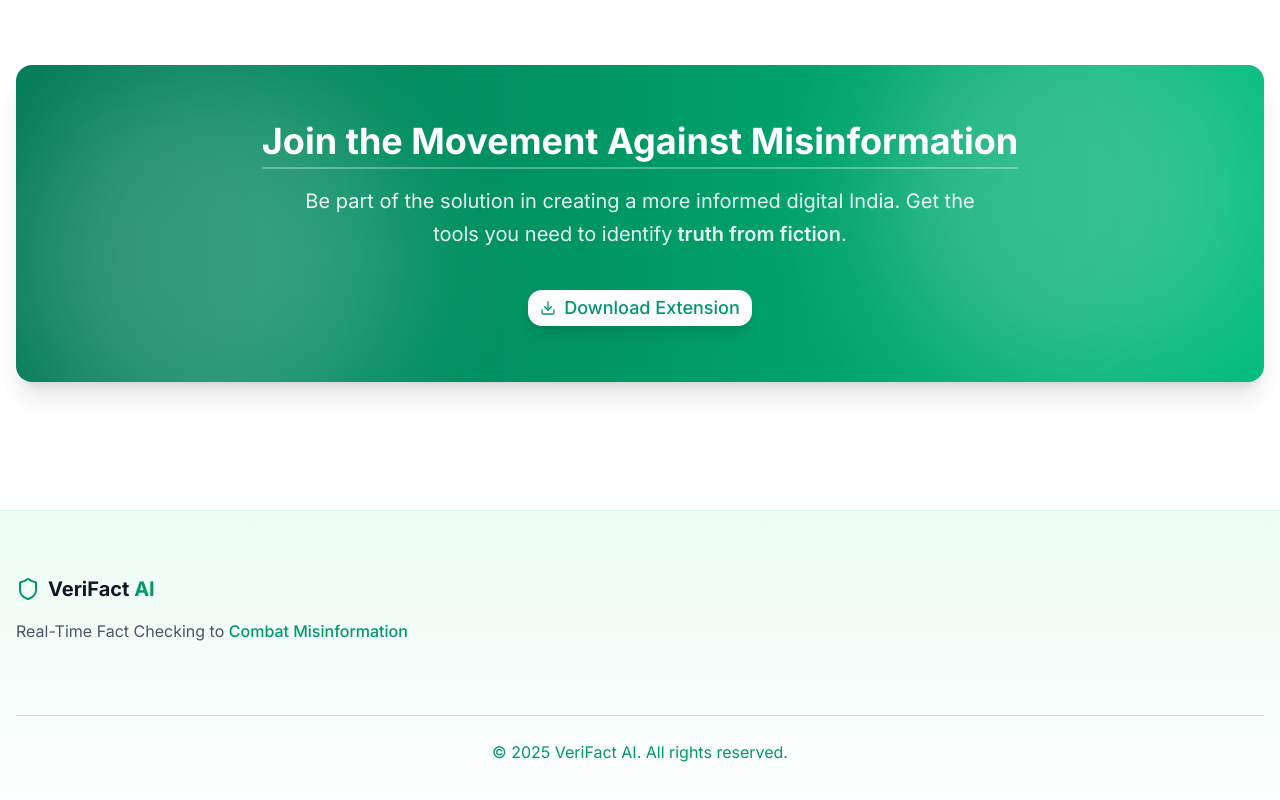
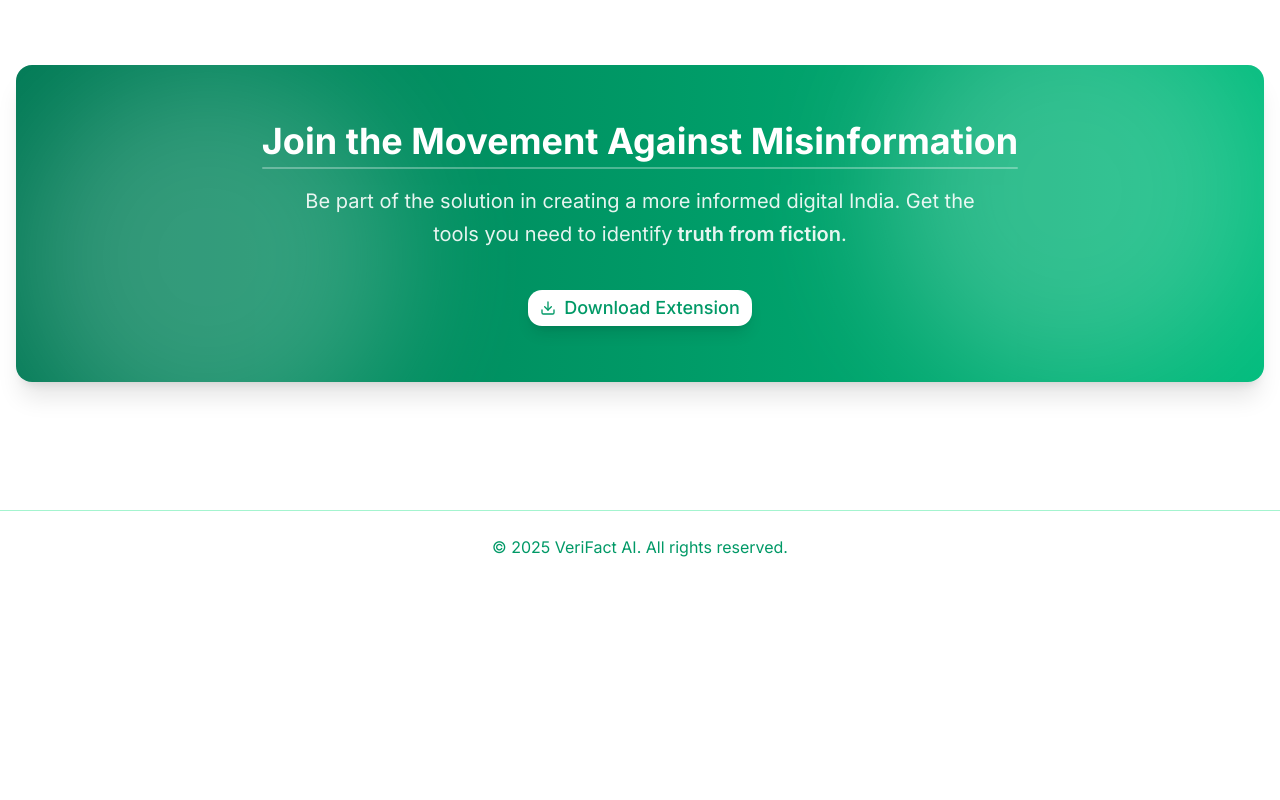
Before and after one commit to LordPranjay/VeriFact-AI, a Next.js app in the folder verifact-web/: page / in a window 1280 px wide. Shown: the part 2356-3156 px from the top of the page. After the commit the page ends 2931 px from the top, so only its background shows below. Built offline with nearby package versions, Linux system fonts and the light colour scheme; no server answers; the database is empty.

Commit message:
changes in footer

```diff
--- a/verifact-web/components/Footer.tsx
+++ b/verifact-web/components/Footer.tsx
@@ -1,44 +1,8 @@
-import { Shield, Github } from "lucide-react";
-import Link from "next/link";
 
 export default function Footer() {
   return (
-    <footer className="bg-gradient-to-b from-emerald-50 to-white text-gray-600 py-16 border-t border-emerald-100 relative overflow-hidden">
-      <div className="absolute inset-0 -z-10">
-        <div
-          className="absolute inset-0 opacity-30"
-          style={{
-            backgroundImage:
-              "radial-gradient(circle at 1px 1px, rgba(16, 185, 129, 0.05) 1px, transparent 0)",
-            backgroundSize: "30px 30px",
-          }}
-        ></div>
-      </div>
-
-      <div className="container mx-auto px-4 relative z-10">
-        <div className="flex flex-col md:flex-row justify-between">
-          <div className="mb-8 md:mb-0">
-            <div className="flex items-center gap-2 mb-4 group">
-              <Shield className="h-6 w-6 text-emerald-600 transition-transform duration-300 group-hover:rotate-12" />
-              <span className="font-bold text-xl text-gray-900">
-                VeriFact{" "}
-                <span className="text-emerald-600 relative">
-                  AI
-                  <span className="absolute -bottom-1 left-0 w-full h-0.5 bg-emerald-600 scale-x-0 group-hover:scale-x-100 transition-transform origin-left duration-300"></span>
-                </span>
-              </span>
-            </div>
-            <p className="text-gray-600 mb-6">
-            Real-Time Fact Checking to{" "}
-              <span className="text-emerald-600 font-medium">Combat Misinformation</span>
-            </p>
-          </div>
-        </div>
-
-        <div className="mt-12 pt-6 border-t border-emerald-200 text-center">
+        <div className="mt-12 pt-6 pb-4 border-t border-emerald-200 text-center">
           <p className="text-emerald-600">© {new Date().getFullYear()} VeriFact AI. All rights reserved.</p>
         </div>
-      </div>
-    </footer>
   );
 }
```
